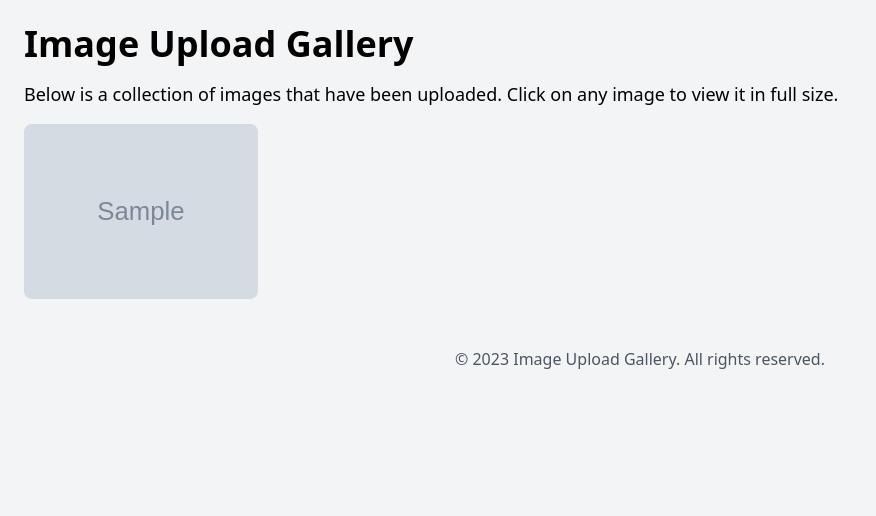
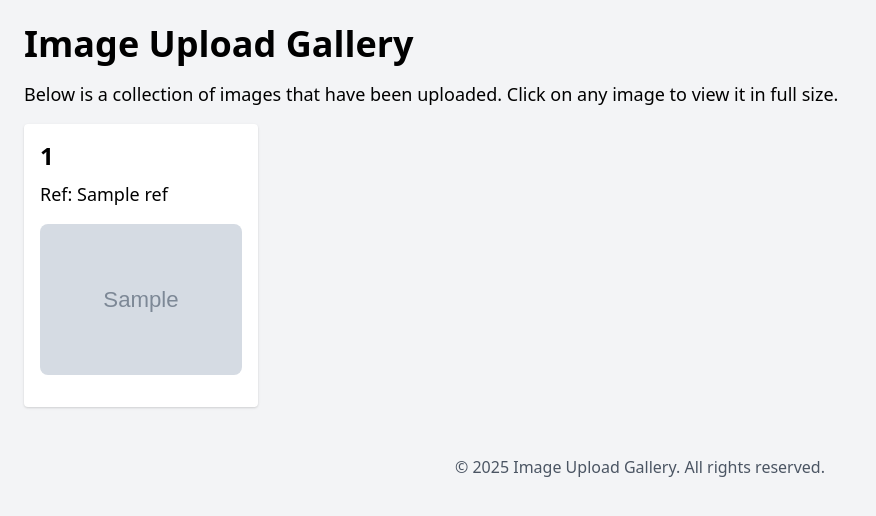
Before and after one commit to Sallot27/PythonAPI, a Flask app: template templates/index.html in a window 1280 px wide. Shown: the top 516 px of the page, without its empty margins (0-876 px from the left). Run offline with Flask 3, Linux system fonts and the light colour scheme; the template is opened without the code that fills it: most values are stand-ins (such as "Sample title", 1, 10 or a date in 2020); grey boxes marked "Sample" are stand-in pictures; some libraries are stand-ins or nearby versions.

Commit message:
Resolved merge conflicts

```diff
--- a/templates/index.html
+++ b/templates/index.html
@@ -27,15 +27,19 @@
     <p class="text-lg mb-4">Below is a collection of images that have been uploaded. Click on any image to view it in full size.</p>
     <div class="gallery">
         {% for entry in data %}
-            {% for img in entry.images %}
-                <div>
-                    <img src="/uploads/{{ img }}" alt="{{ img }}">
-                </div>
-            {% endfor %}
+            <div class="p-4 bg-white rounded shadow">
+                <h2 class="text-2xl font-bold mb-2">{{ entry.ID }}</h2>
+                <p class="text-lg mb-4">Ref: {{ entry.Ref }}</p>
+                {% for img in entry.images %}
+                    <div class="mb-4">
+                        <img src="/uploads/{{ img }}" alt="{{ img }}">
+                    </div>
+                {% endfor %}
+            </div>
         {% endfor %}
     </div>
     <footer class="mt-12 text-center text-gray-600">
-        <p>&copy; 2023 Image Upload Gallery. All rights reserved.</p>
+        <p>&copy; 2025 Image Upload Gallery. All rights reserved.</p>
     </footer>
 </body>
 </html>
```
Also changed, not shown: uploads/image_6464646565_back_view.png (deleted), uploads/image_6464646565_chaissis_code.png (deleted), uploads/image_6464646565_engine.png (deleted), uploads/image_6464646565_front_view.png (deleted), uploads/image_6464646565_left_view.png (deleted), uploads/image_6464646565_right_view.png (deleted).
